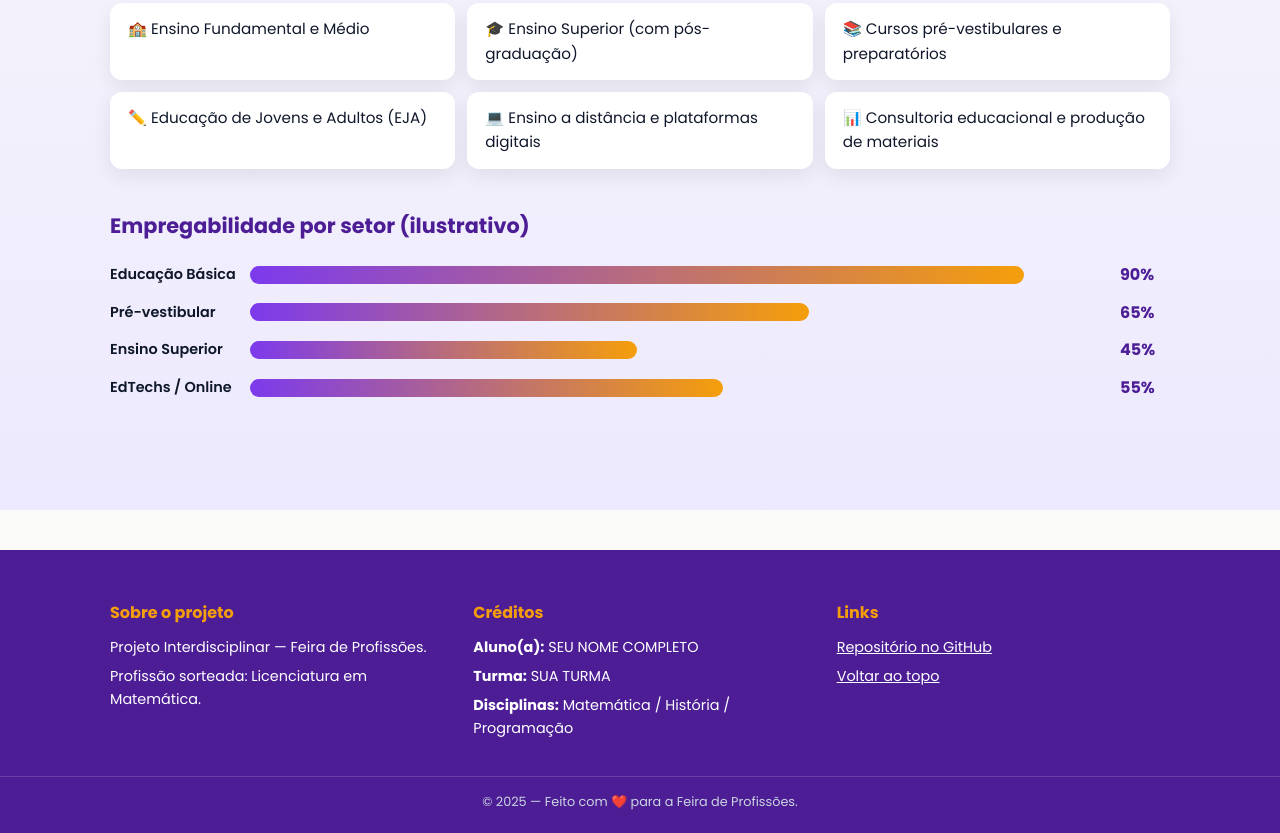
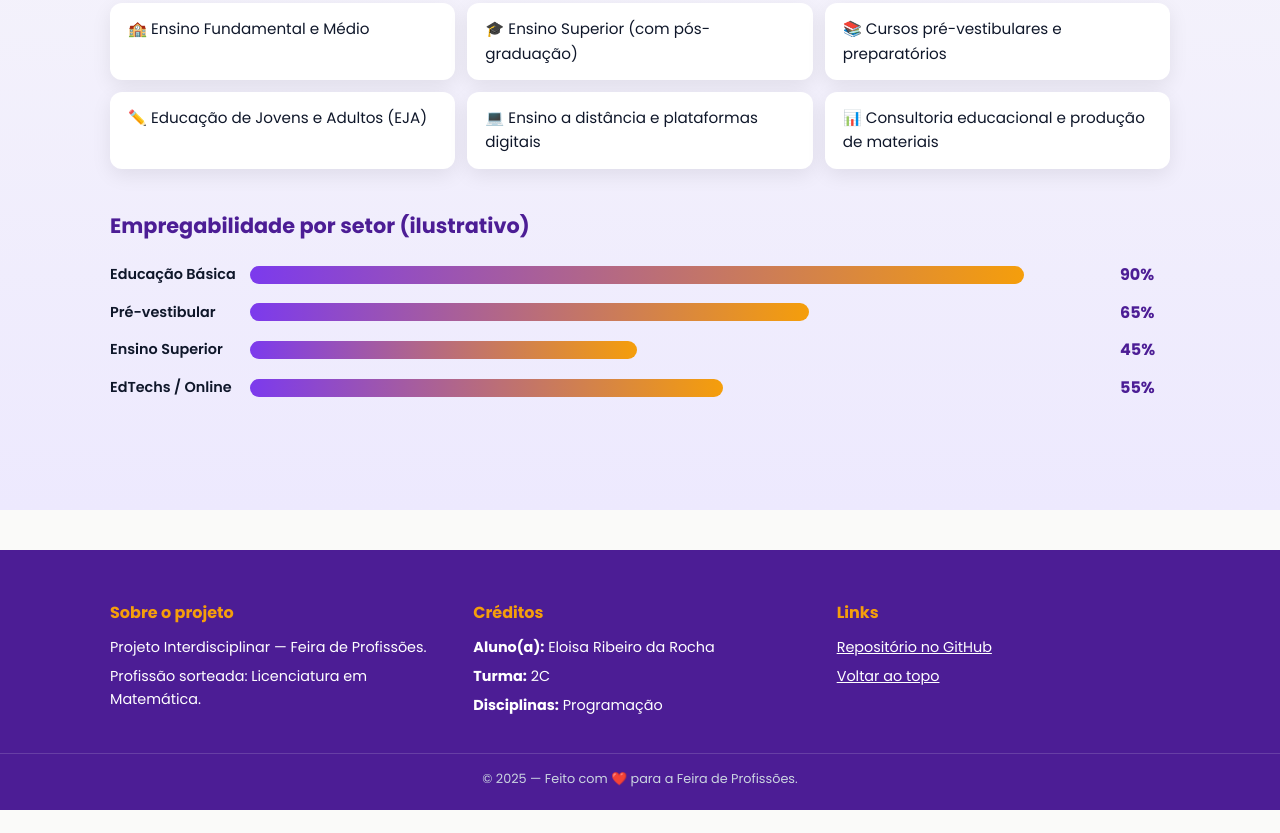
Before and after one commit to eloisaribeirorocha-oss/Licenciatura-em-matematica, a plain HTML site: page index.html in a window 1280 px wide. Shown: the part 1986-2819 px from the top of the page. After the commit the page ends 2796 px from the top, so only its background shows below. Drawn offline with Linux system fonts and the light colour scheme; files whose address does not match are found by name.

Commit message:
Update index.html

```diff
--- a/index.html
+++ b/index.html
@@ -192,9 +192,9 @@
       </div>
       <div>
         <h3>Créditos</h3>
-        <p><strong>Aluno(a):</strong> SEU NOME COMPLETO</p>
-        <p><strong>Turma:</strong> SUA TURMA</p>
-        <p><strong>Disciplinas:</strong> Matemática / História / Programação</p>
+        <p><strong>Aluno(a):</strong> Eloisa Ribeiro da Rocha</p>
+        <p><strong>Turma:</strong> 2C</p>
+        <p><strong>Disciplinas:</strong> Programação</p>
       </div>
       <div>
         <h3>Links</h3>
```
